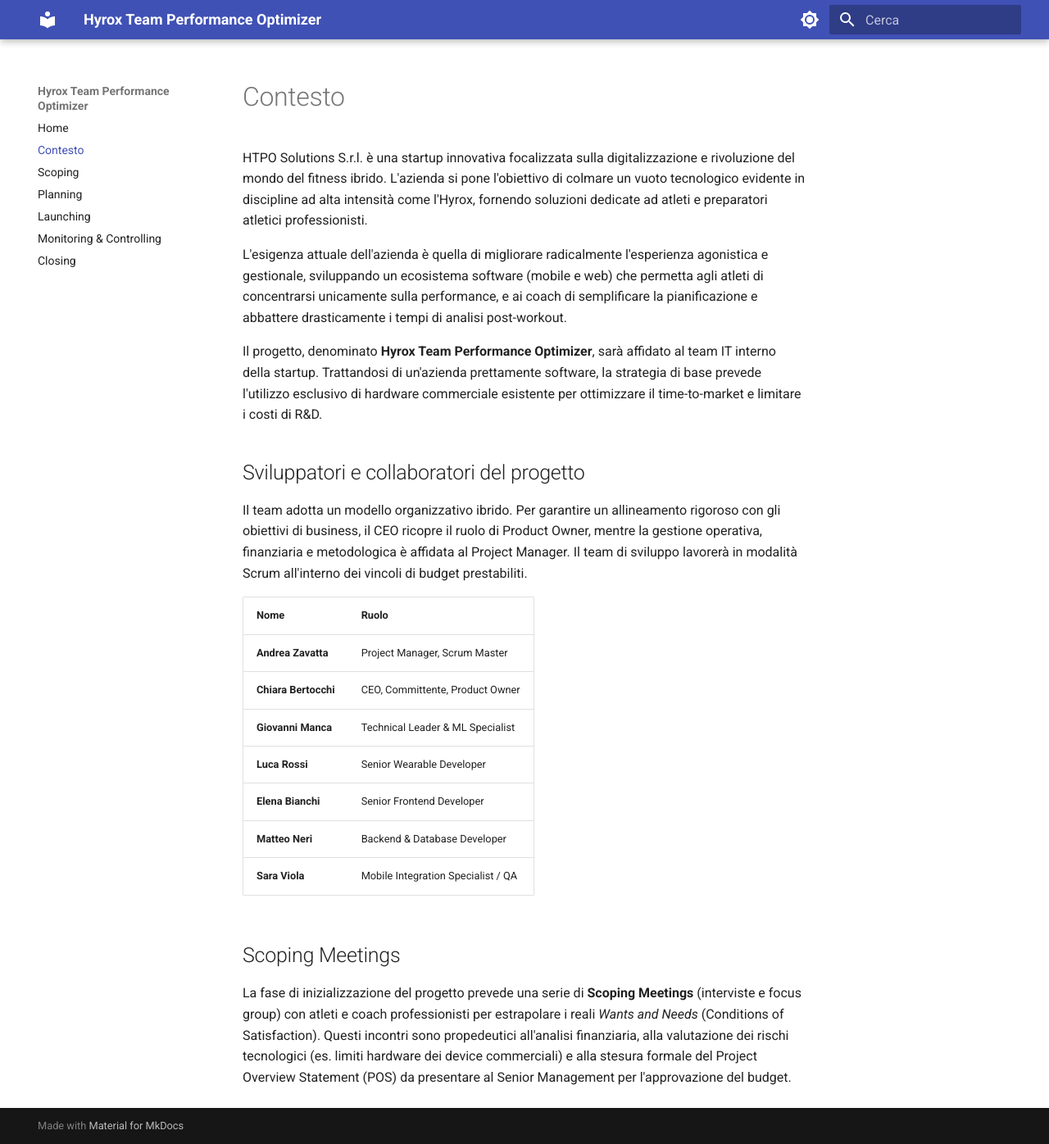
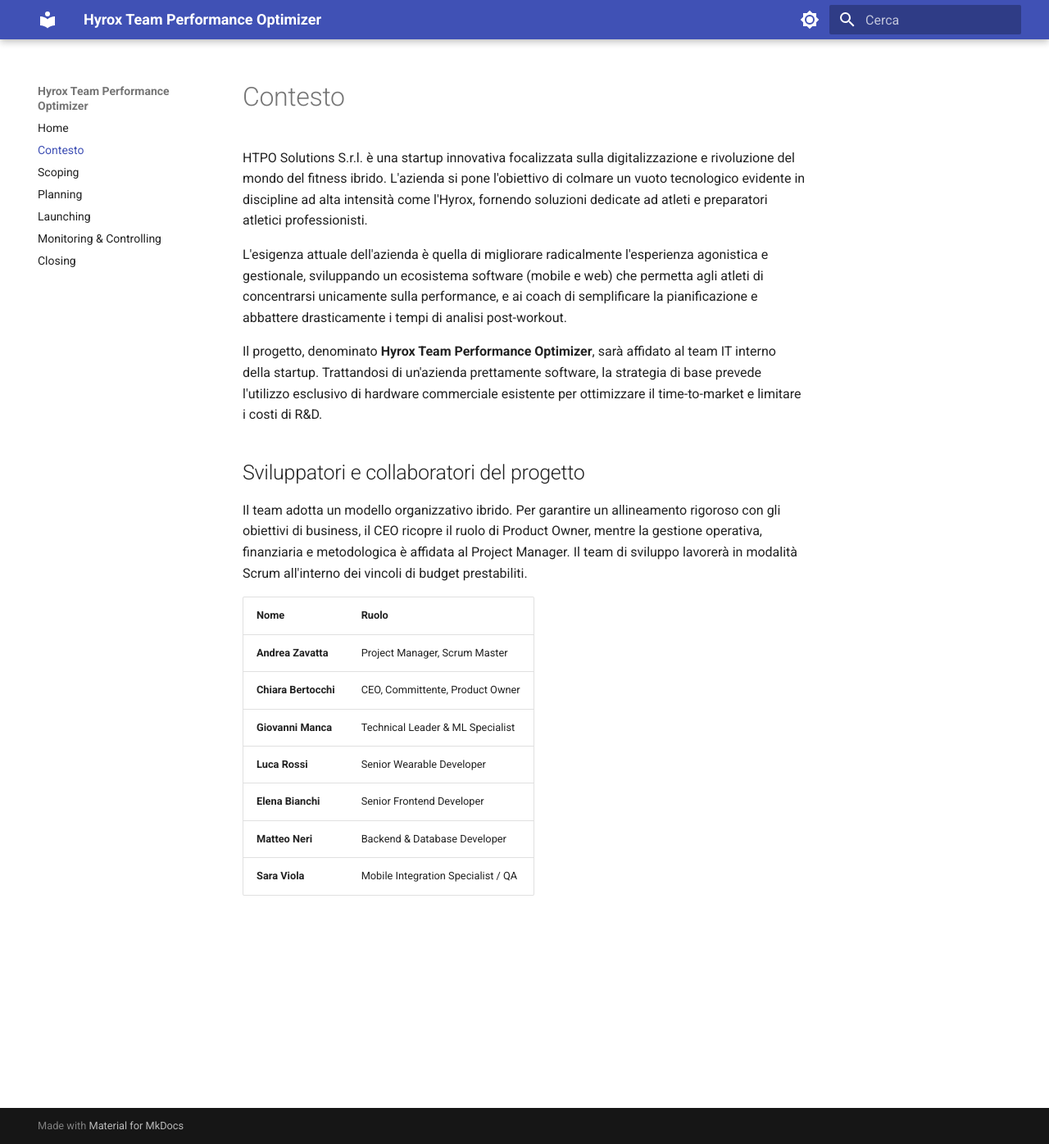
Before and after one commit to AndreaZavatta/Hyrox-Training-PM, an MkDocs documentation site: the page built from docs/0-Contesto/0-contesto.md, in a window 1280 px wide and 1396 px high. Shown: the whole window at 82% size. Built offline with MkDocs 1.6.1 and Material for MkDocs 9.7.7, drawn with Linux system fonts in a browser that asks for light colours.

Commit message:
add meetings

```diff
--- a/docs/0-Contesto/0-contesto.md
+++ b/docs/0-Contesto/0-contesto.md
@@ -24,7 +24,3 @@ Il team adotta un modello organizzativo ibrido. Per garantire un allineamento ri
 | **Elena Bianchi** | Senior Frontend Developer |
 | **Matteo Neri** | Backend & Database Developer |
 | **Sara Viola** | Mobile Integration Specialist / QA |
-
-## Scoping Meetings
-
-La fase di inizializzazione del progetto prevede una serie di **Scoping Meetings** (interviste e focus group) con atleti e coach professionisti per estrapolare i reali *Wants and Needs* (Conditions of Satisfaction). Questi incontri sono propedeutici all'analisi finanziaria, alla valutazione dei rischi tecnologici (es. limiti hardware dei device commerciali) e alla stesura formale del Project Overview Statement (POS) da presentare al Senior Management per l'approvazione del budget.
```
Also changed, not shown: docs/1-Scoping/scoping.md (+3 -3 lines).
